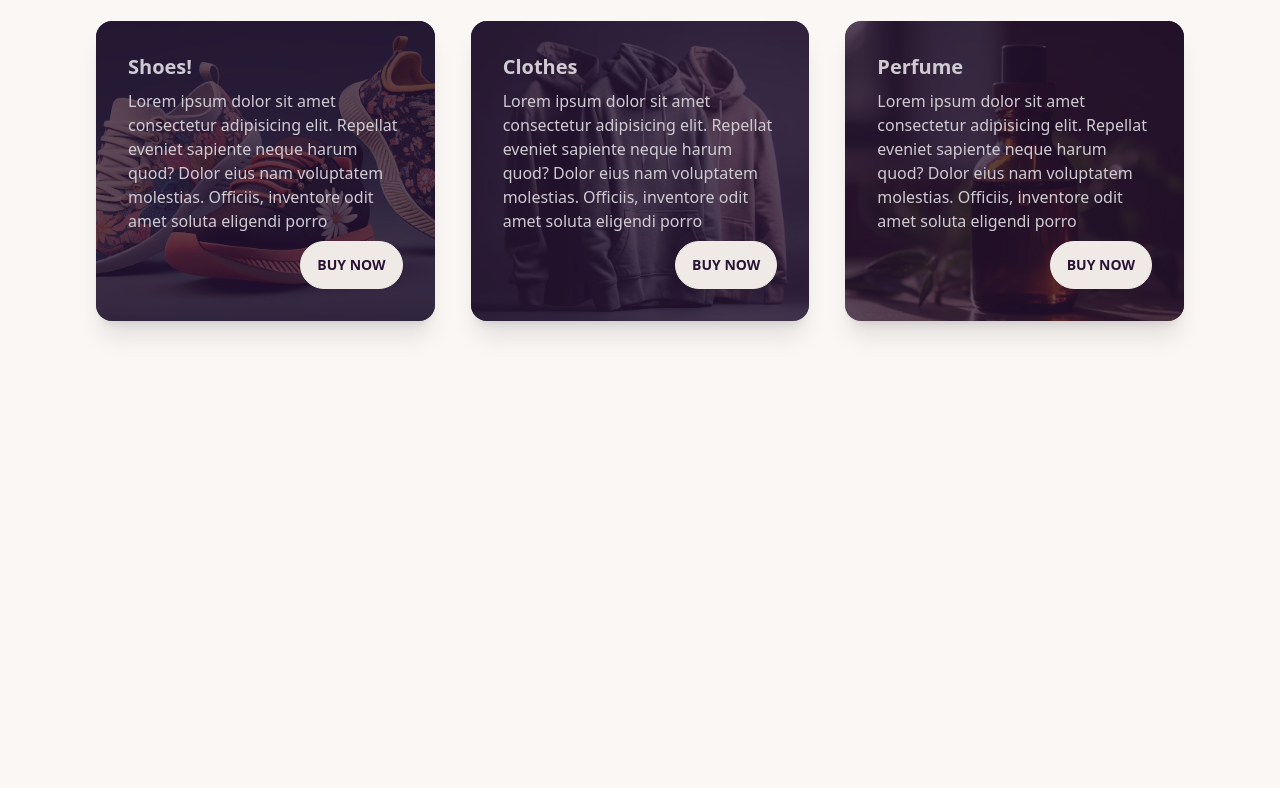
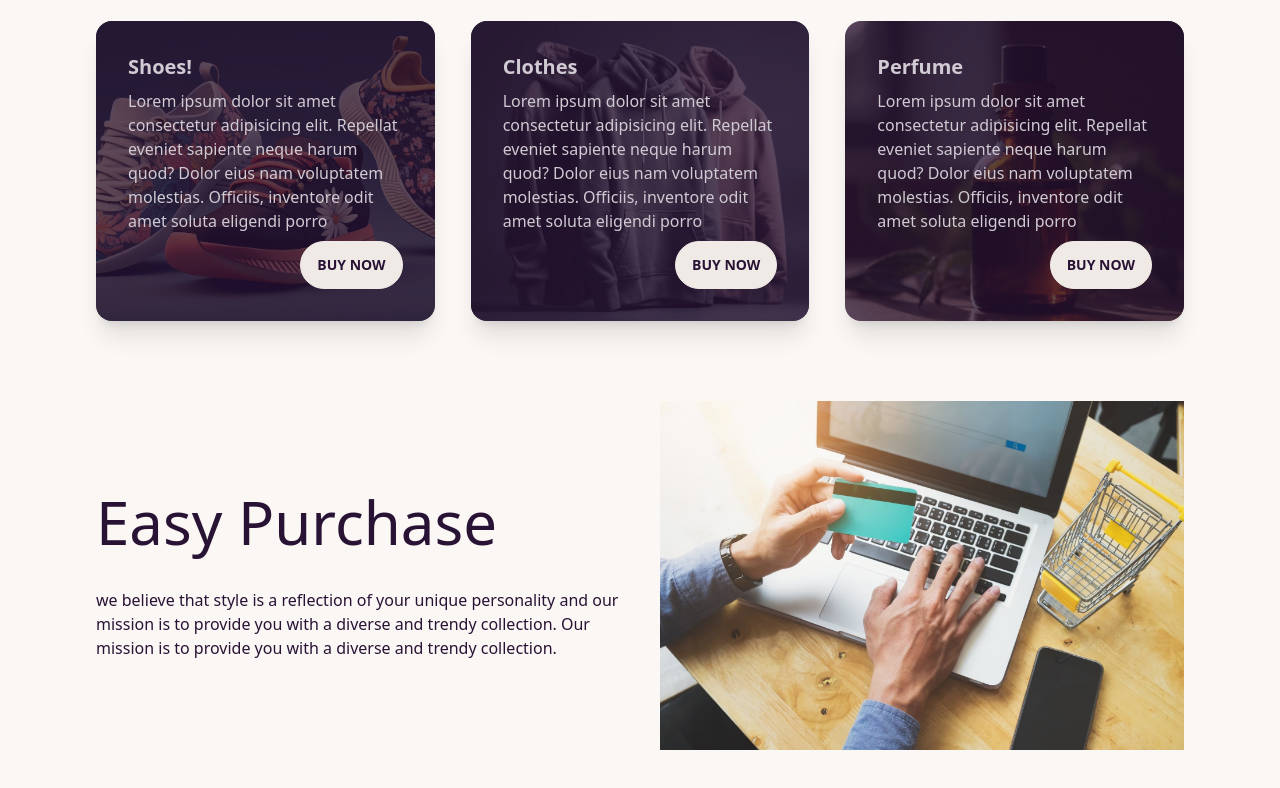
Before and after one commit to Fahimteam/Tailwind-man, a plain HTML site: page index.html in a window 1280 px wide. Shown: the part 923-1711 px from the top of the page. Before the commit the page ends 1304 px from the top, so only its background shows below. Drawn offline with nearby package versions, Linux system fonts and the light colour scheme.

Commit message:
Purchase section

```diff
--- a/index.html
+++ b/index.html
@@ -149,6 +149,31 @@
             </div>
         </section>
 
+        <!-- Purchase section -->
+
+        <section class="max-w-screen-xl mx-atuo my-10 px-8 md:px-16 lg:px-24 py-5">
+            <div class="flex flex-col md:flex-row items-center gap-10">
+                <div class="flex-1">
+                    <h1 class="text-6xl pb-9">
+                        Easy Purchase
+                    </h1>
+                    <p>
+                        we believe that style is a reflection of your unique personality and our mission is to provide you with a diverse and
+                        trendy collection.
+
+                        Our mission is to provide you with a diverse and trendy collection.
+                    </p>
+
+                </div>
+                <div class="flex-1">
+                    <img src="./images/easy-purchase.avif" alt="">
+
+                </div>
+            </div>
+
+        </section>
+
+
     </main>
 
 </body>
```
